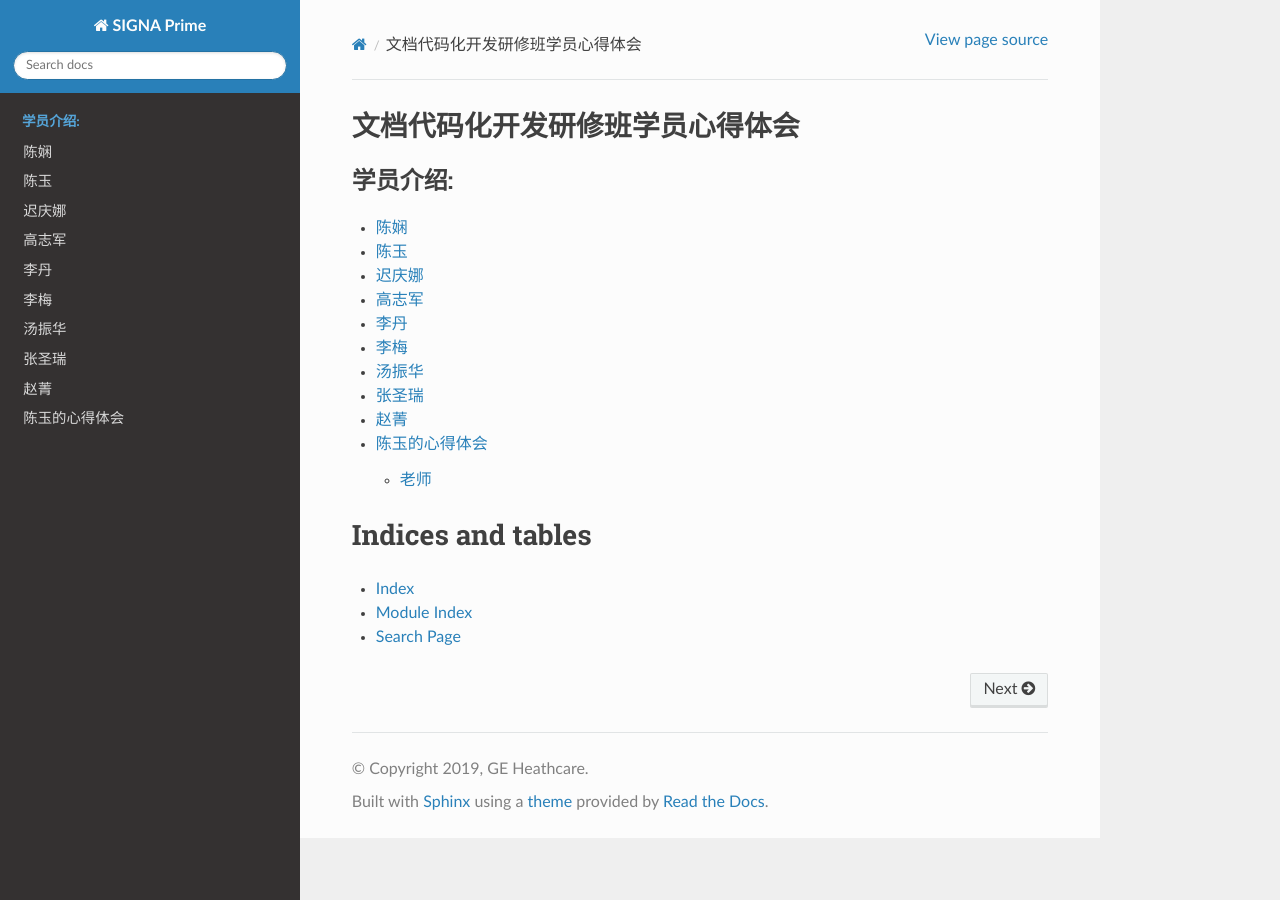
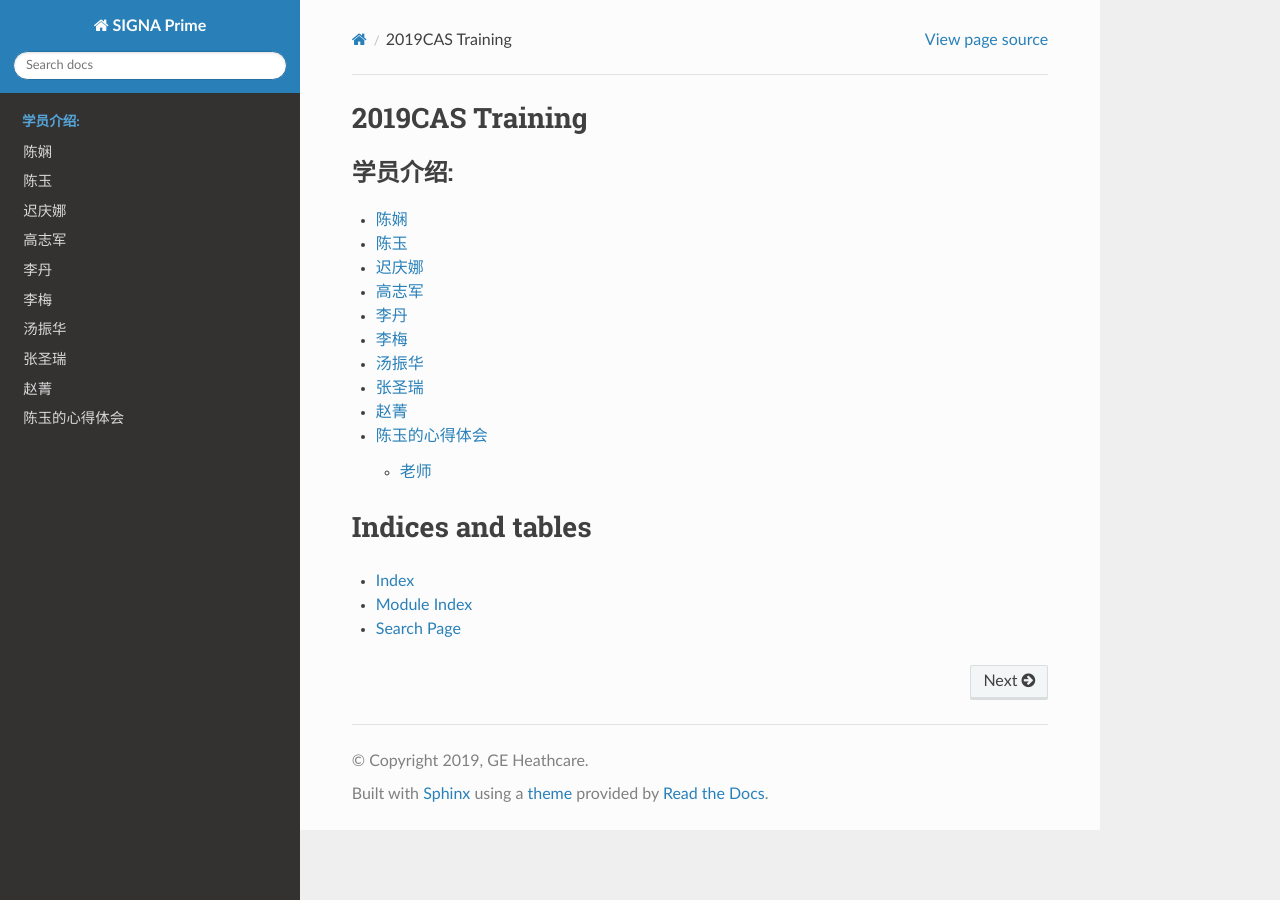
Before and after one commit to chenyuinge/Firsttrial, a Sphinx documentation site: the page built from source/index.rst, in a window 1280 px wide. Built offline with Sphinx 7.4.7 and the Read the Docs theme 2.0.0, drawn with Linux system fonts in a browser that asks for light colours; pages that are not in the unit, such as notebooks, are missing from menus.

Commit message:
Update index.rst

```diff
--- a/source/index.rst
+++ b/source/index.rst
@@ -3,7 +3,7 @@
    You can adapt this file completely to your liking, but it should at least
    contain the root `toctree` directive.
 
-文档代码化开发研修班学员心得体会
+2019CAS Training
 =======================================
 
 .. toctree::
```
